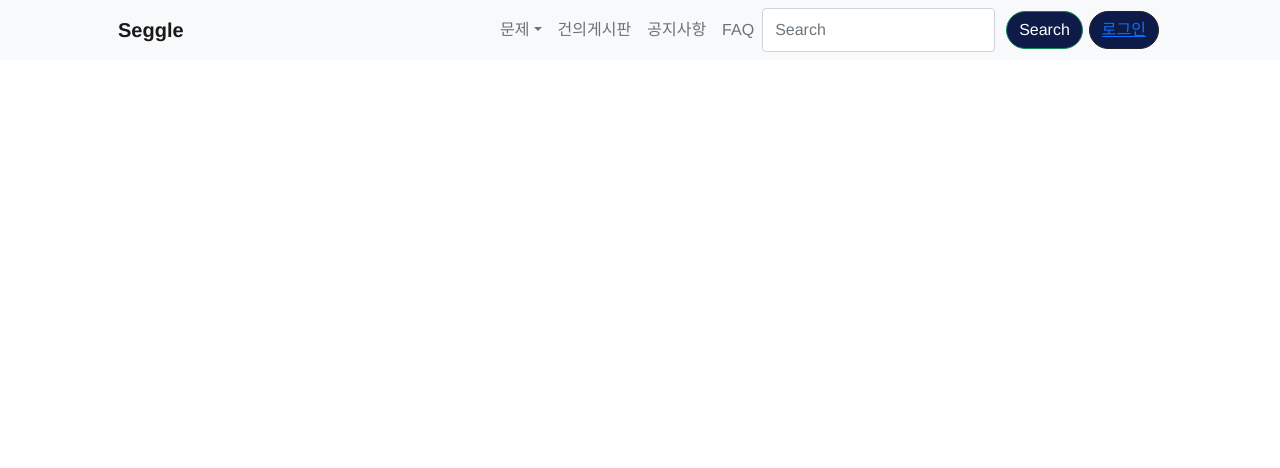
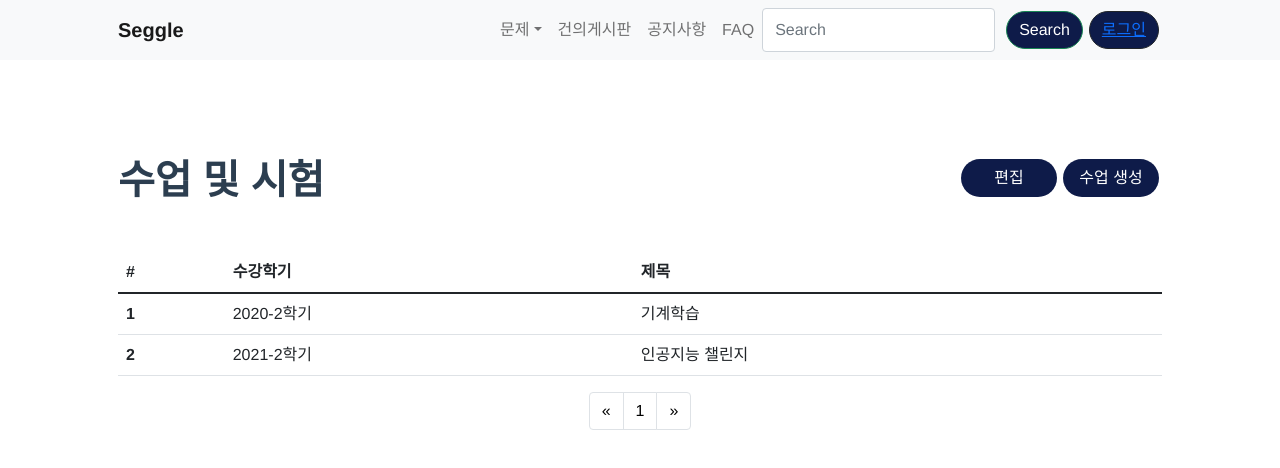
Before and after one commit to seggle/FE, a Vue app: page /problem/class in a window 1280 px wide. Shown: the top 468 px of the page. Built offline with nearby package versions, Linux system fonts and the light colour scheme; what vue3-calendar-heatmap would draw is missing.

Commit message:
Design: 수업 및 시험 리스트 마크업
문제 생성 페이지에 평가지표 select 추가

```diff
--- a/src/router/index.js
+++ b/src/router/index.js
@@ -17,6 +17,7 @@ import FAQ from '../views/FAQ.vue'
 import Announcement from '../views/Announcement.vue'
 
 import GeneralList from '@/views/problem/GeneralList.vue'
+import ClassList from '@/views/problem/ClassList.vue'
 import Problem from '@/views/problem/Problem.vue'
 import CreateProblem from '@/views/problem/CreateProblem.vue'
 
@@ -84,6 +85,10 @@ const routes = [{
   component: GeneralList
 },
 {
+  path: '/problem/class',
+  component: ClassList
+},
+{
   path: '/problem/:problemType/:problemID',
   name: 'Problem',
   component: Problem,
--- /dev/null
+++ b/src/views/problem/ClassList.vue
@@ -0,0 +1,75 @@
+<template>
+<div class="container">
+  <header>
+    <h1 id="title">수업 및 시험</h1>
+    <div class="button-group">
+      <button class="btn">편집</button>
+      <button class="btn">수업 생성</button>
+    </div>
+  </header>
+  <table class="table">
+    <thead>
+      <tr>
+        <th scope="col">#</th>
+        <th scope="col">수강학기</th>
+        <th scope="col">제목</th>
+      </tr>
+    </thead>
+    <tbody>
+      <tr v-for=" classes in classList" :key="classes">
+        <th scope="row">{{ classes._id }}</th>
+        <td>{{ classes.semester }}</td>
+        <td>{{ classes.title }}</td>
+      </tr>
+    </tbody>
+  </table>
+  <Pagination/>
+</div>
+</template>
+
+<script>
+import Pagination from '@/components/Pagination.vue'
+
+export default {
+  name: 'ClassList',
+  components: {
+    Pagination
+  },
+  data () {
+    return {
+      classList: [ // api로 받아올 부분
+        {
+          _id: '1',
+          semester: '2020-2학기',
+          title: '기계학습'
+        },
+        {
+          _id: '2',
+          semester: '2021-2학기',
+          title: '인공지능 챌린지'
+        }
+      ]
+    }
+  }
+}
+</script>
+
+<style scoped lang="scss">
+.container {
+  padding: 3rem 3rem;
+  header {
+    display: flex;
+    justify-content: space-between;
+    padding: 3rem 0rem;
+    h1 {
+      margin-bottom: 0;
+    }
+    .btn {
+      width: 6rem;
+    }
+  }
+  .table {
+    text-align: left;
+  }
+}
+</style>
--- a/src/views/problem/CreateProblem.vue
+++ b/src/views/problem/CreateProblem.vue
@@ -39,20 +39,32 @@
                           class="form-control"
                           v-model="problemInfo.description"
                           placeholder="문제 설명을 입력하세요."></textarea>
-              <div v-if="this.problemType == 'general' " class="period">
-                <h5>시작 시간</h5>
+              <div class="form-option">
+                <div class="form-metrics col-3">
+                  <label class="form-label">평가 지표</label>
+                  <select class="form-select">
+                    <option v-for="item in problemInfo.metrics" :key="item">{{ item }}</option>
+                  </select>
+                </div>
+
+                <div class="form-start-time col-3">
+                  <label class="form-label">시작 시간</label>
                   <Datepicker v-model="problemInfo.startTime" placeholder="시작 시간" textInput />
+                </div>
 
-                <h5>종료 시간</h5>
+                <div class="form-end-time col-3">
+                  <label class="form-label">종료 시간</label>
                   <Datepicker v-model="problemInfo.endTime" placeholder="종료 시간" textInput />
                 </div>
+
                 <div v-if="this.problemType == 'class' " class="form-check form-switch">
-                <label class="form-check-label" for="publicSwitch">전체 공개</label>
+                  <label class="form-label">전체 공개</label>
                   <input v-model="problemInfo.public"
                         class="form-check-input"
                         id="publicSwitch"
                         type="checkbox"
                         role="switch">
+                </div>
               </div>
             </div>
             <!-- 데이터 -->
@@ -84,6 +96,7 @@ export default {
       problemTitle: '',
       problemInfo: {
         description: '',
+        metrics: ['RSME', 'MSE', 'Accuracy'],
         startTime: '',
         endTime: '',
         public: true
@@ -181,26 +194,21 @@ export default {
       margin-top: 1.5rem;
       font-weight: bold;
     }
-    .period {
+    .form-option {
       display: flex;
-      justify-content: center;
+      justify-content: space-evenly;
       align-items: center;
       padding: 1rem 0rem;
-      h5 {
-        padding: 0rem 1rem;
-        margin-bottom: 0rem;
+      .form-label {
+        display: block;
         font-weight: bold;
+        font-size: 1rem;
       }
     }
-    .form-check {
-      display: flex;
-      justify-content: flex-end;
-      align-items: center;
     .form-check-input {
-        width: 4em;
+        width: 5em;
         height: 2em;
         margin: 0em 1em;
-      }
     }
     .btn {
       float: right;
```
Lines whose indentation alone changed are shown as unchanged.
